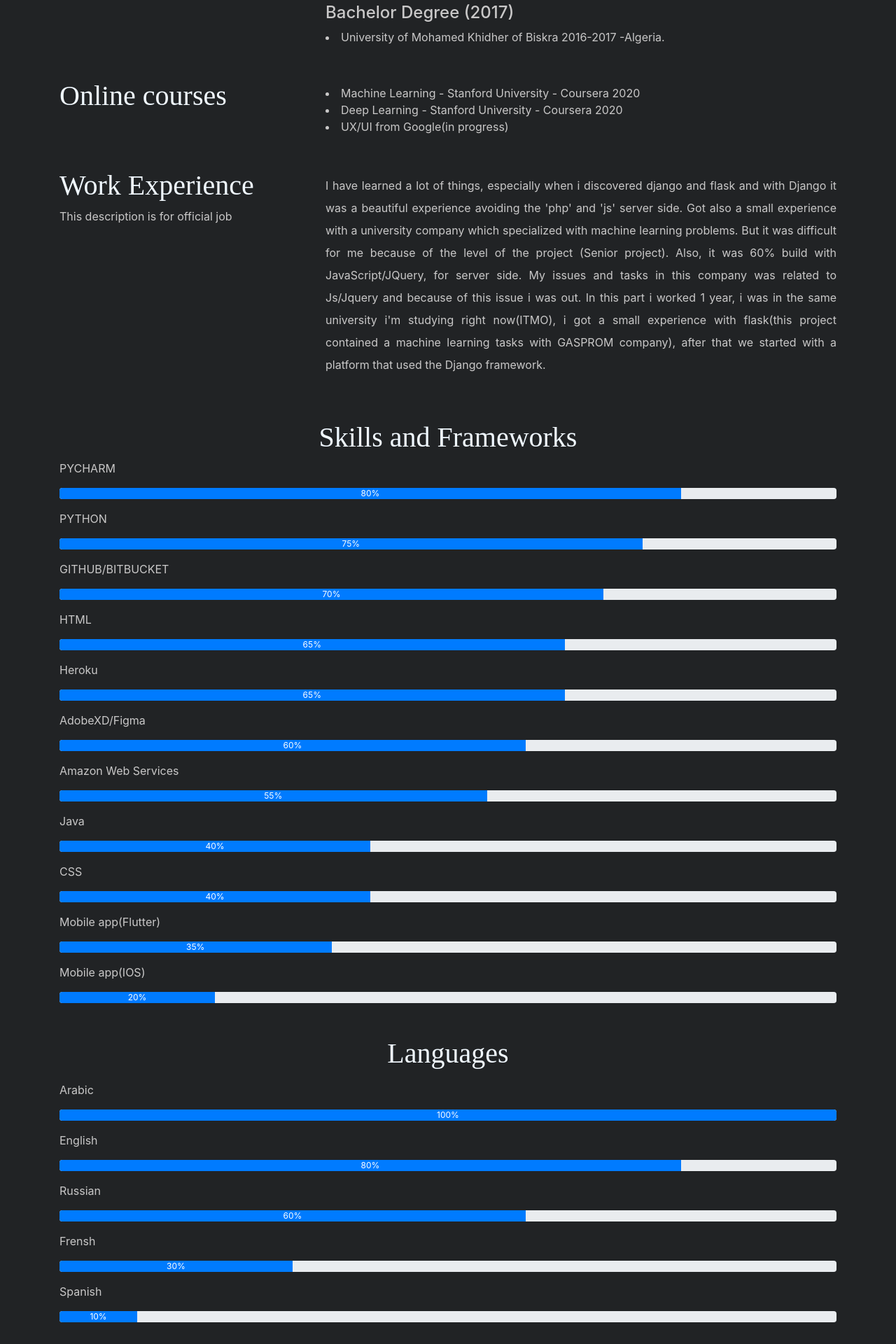
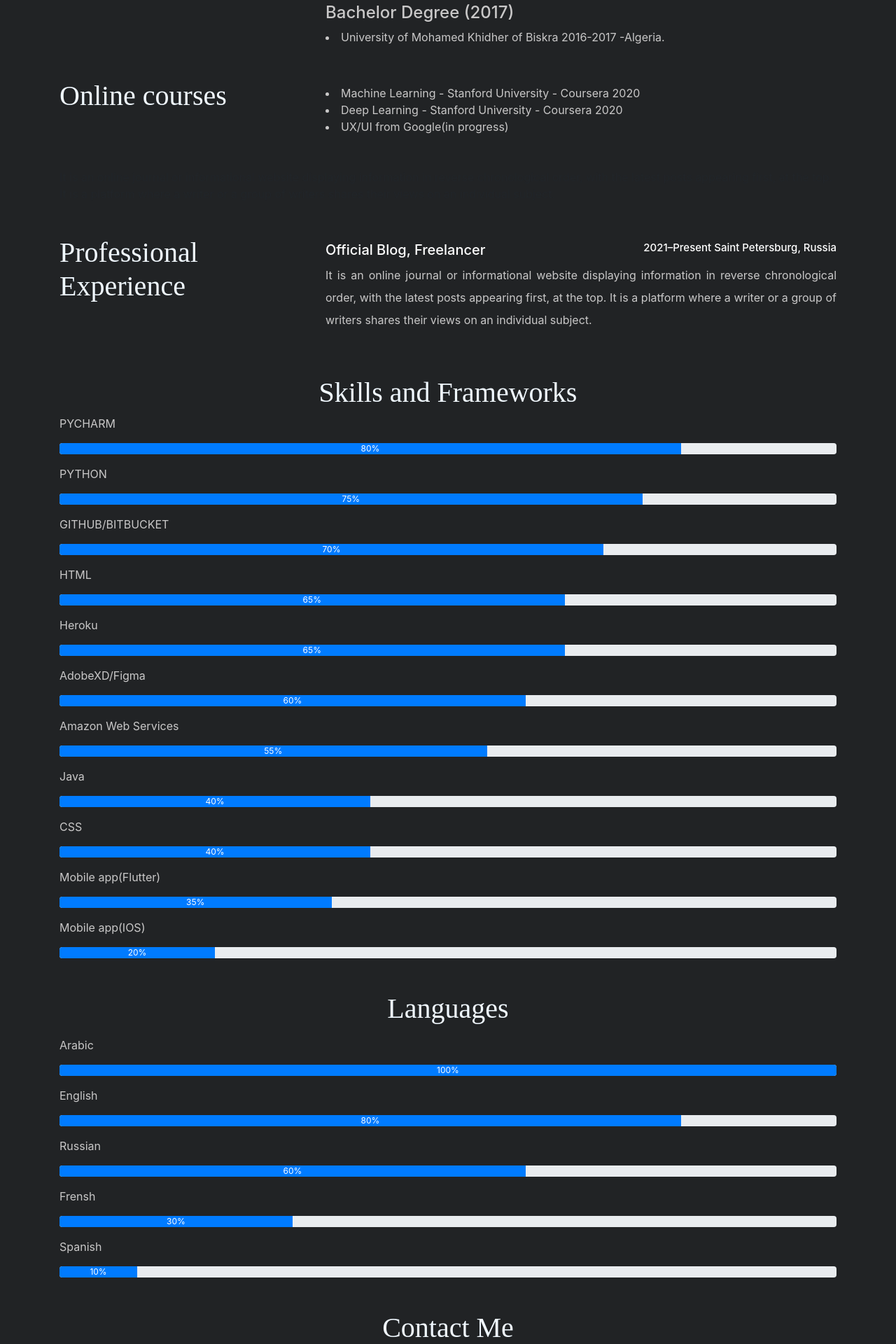
Before and after one commit to SaberHardy/HackathonResume, a Django app: page / in a window 1280 px wide. Shown: the part 1249-3169 px from the top of the page at 70% size. Run offline with Django 4.2, Linux system fonts and the light colour scheme; some libraries are stand-ins or nearby versions.

Commit message:
remove duplicates

```diff
--- a/resumeApp/templates/home.html
+++ b/resumeApp/templates/home.html
@@ -71,21 +71,22 @@
             </div>
         </div>
 
+        It is an online journal or informational website displaying information in reverse chronological order, with the
+        latest posts appearing first, at the top. It is a platform where a writer or a group of writers shares their
+        views on an individual subject.
         <div class="row my-5" id="experience-me">
             <div class="col-md-4">
 
-                <h1>Work Experience</h1>
-                <p>This description is for official job</p>
+                <h1>Professional Experience</h1>
+{#                <p>This description is for official job</p>#}
             </div>
             <div class="col-md-8 mt-2 myname">
-                <p>I have learned a lot of things, especially when i discovered django and flask and with Django it was
-                    a beautiful experience avoiding the 'php' and 'js' server side. Got also a small experience with a
-                    university company which specialized with machine learning problems. But it was difficult for me
-                    because of the level of the project (Senior project). Also, it was 60% build with JavaScript/JQuery,
-                    for server side. My issues and tasks in this company was related to Js/Jquery and because of this
-                    issue i was out. In this part i worked 1 year, i was in the same university i'm studying right
-                    now(ITMO), i got a small experience with flask(this project contained a machine learning tasks with
-                    GASPROM company), after that we started with a platform that used the Django framework.</p>
+                <h5 style="color: white">Official Blog, Freelancer
+                    <span class="float-right where">2021–Present  Saint Petersburg, Russia</span>
+                </h5>
+                <p>It is an online journal or informational website displaying information in reverse chronological
+                    order, with the latest posts appearing first, at the top. It is a platform where a writer or a group
+                    of writers shares their views on an individual subject.</p>
             </div>
         </div>
         <div class="skills-and-frameworks">
--- a/static/css/styles.css
+++ b/static/css/styles.css
@@ -187,3 +187,7 @@
 a:link, a:focus, a:visited  {
     text-decoration: none;
 }
+
+.where {
+    font-size: 15px;
+}
```
